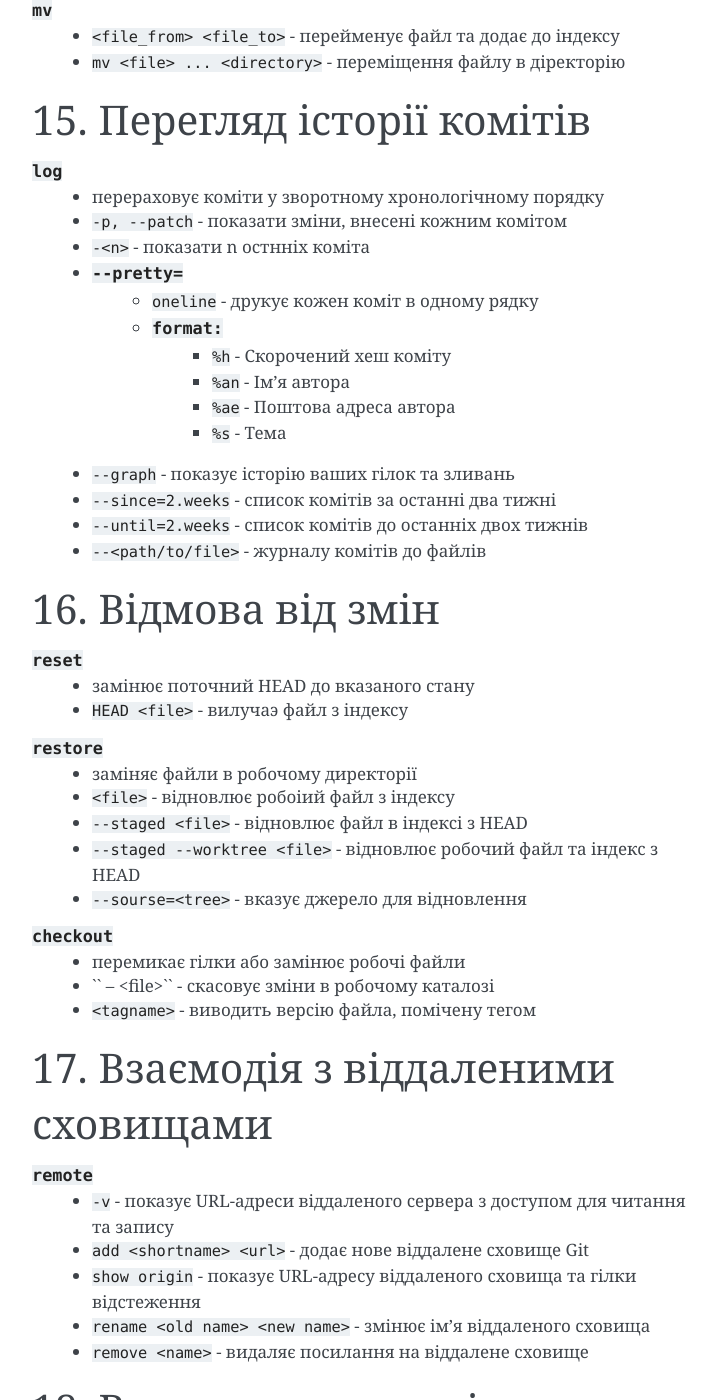
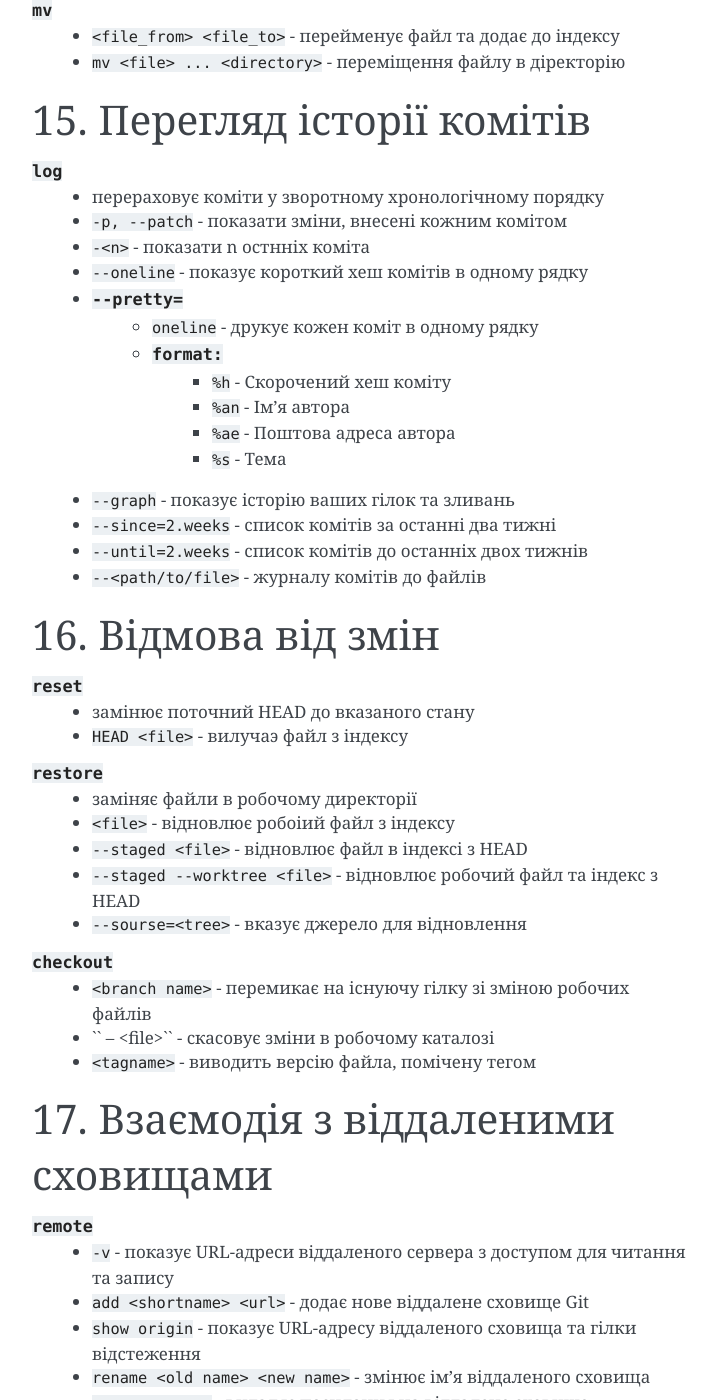
Before and after one commit to lsv62/Git, a Sphinx documentation site: the page built from source/git.rst, in a window 1280 px wide and 1400 px high, scrolled down 4470 px. Shown: the whole window, without its empty margins (388-1105 px from the left). Built offline with Sphinx 7.4.7, drawn with Linux system fonts in a browser that asks for light colours; some of the changed text lies outside the part shown.

Commit message:
testing branch first commit

```diff
--- a/source/git.rst
+++ b/source/git.rst
@@ -37,7 +37,7 @@
         * Push ваші зміни до основної гілки віддаленого сховища
         * Внесіть зміни у свій файл за допомогою інструмента хостингу git і commit
         * Pull зміни на вашу локальну машину
-        * Створіть branch (версію), внесіть зміни, commit зміни
+        * Створіть гілку (версію), внесіть зміни, commit зміни
         * Відкрити pull request (запропонувати зміни до головної гілки)
         * Merge свою гілку з головною гілкою
 
@@ -187,6 +187,7 @@
         * перераховує коміти у зворотному хронологічному порядку
         * ``-p, --patch`` - показати зміни, внесені кожним комітом
         * ``-<n>`` - показати n остнніх коміта
+        * ``--oneline`` - показує короткий хеш комітів в одному рядку
         * ``--pretty=``
             * ``oneline`` -  друкує кожен коміт в одному рядку
             * ``format:``
@@ -216,7 +217,7 @@
         * ``--sourse=<tree>`` - вказує джерело для відновлення
 
     ``checkout``
-        * перемикає гілки або замінює робочі файли
+        * ``<branch name>`` - перемикає на існуючу гілку зі зміною робочих файлів
         * `` -- <file>`` - скасовує зміни в робочому каталозі
         * ``<tagname>`` - виводить версію файла, помічену тегом
 
```
Also changed, not shown: other parts of source/git.rst (+1 -1 lines).
